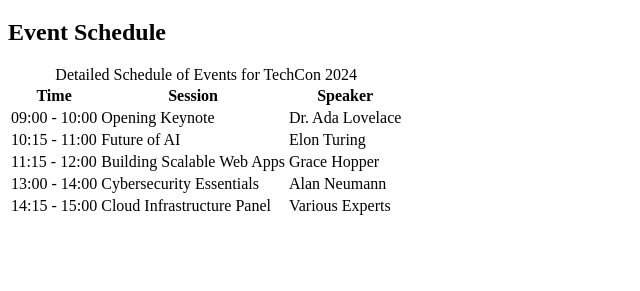
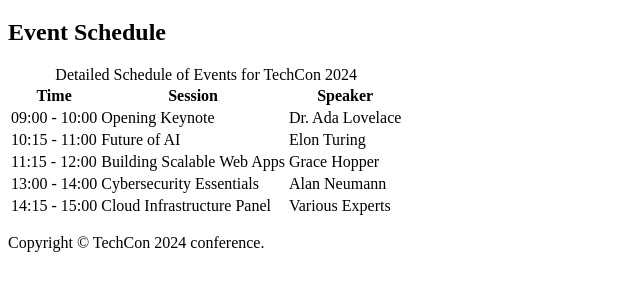
Before and after one commit to gideonAidoo/TechCon_HTML, a plain HTML site: page techcon_website/schedule.html in a window 1280 px wide. Shown: the part 87-378 px from the top of the page, without its empty margins (0-640 px from the left). Drawn offline with Linux system fonts and the light colour scheme.

Commit message:
adds schedule  page of TechCon conference 2024

```diff
--- a/techcon_website/schedule.html
+++ b/techcon_website/schedule.html
@@ -61,7 +61,8 @@
 </main>
 
 <footer>
- <!-- <p>&copy;TechCon 2024 conference. </p> -->
+  <p>Copyright &copy; TechCon 2024 conference.</p>
 </footer>
+
 </body>
 </html>
```
